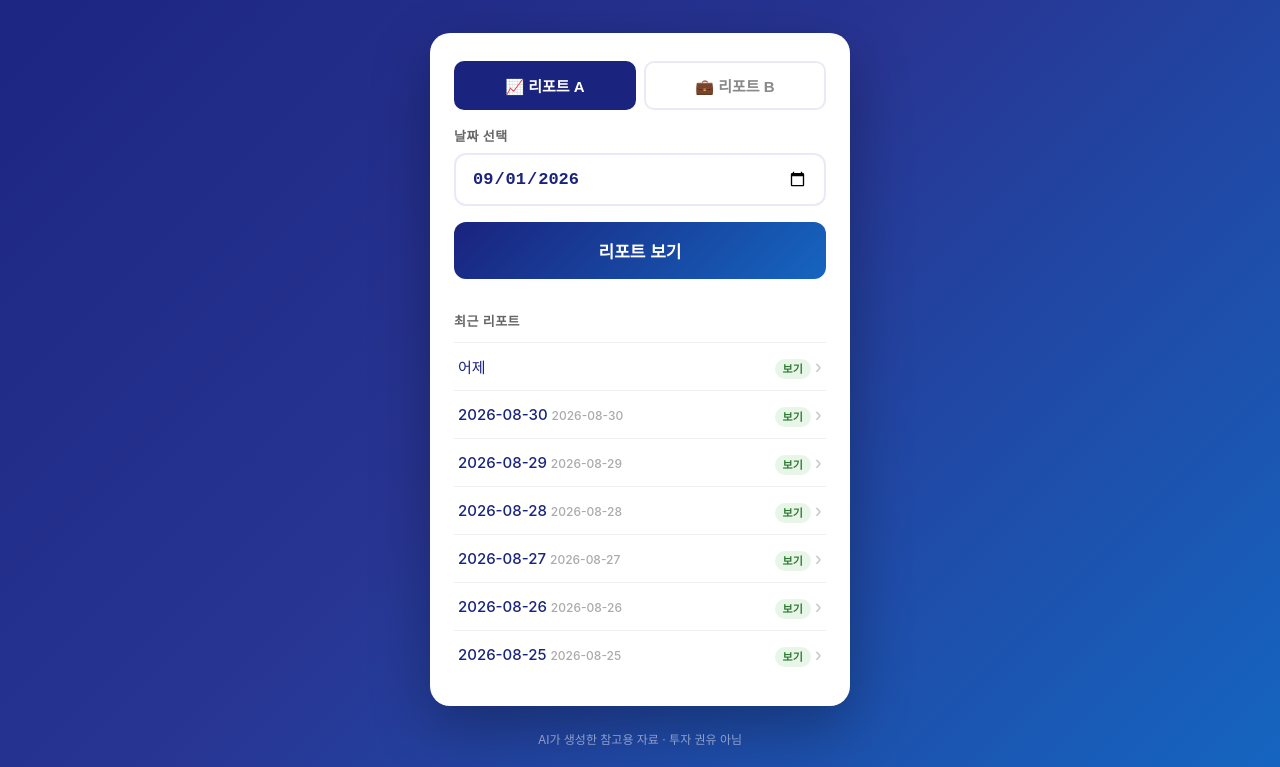
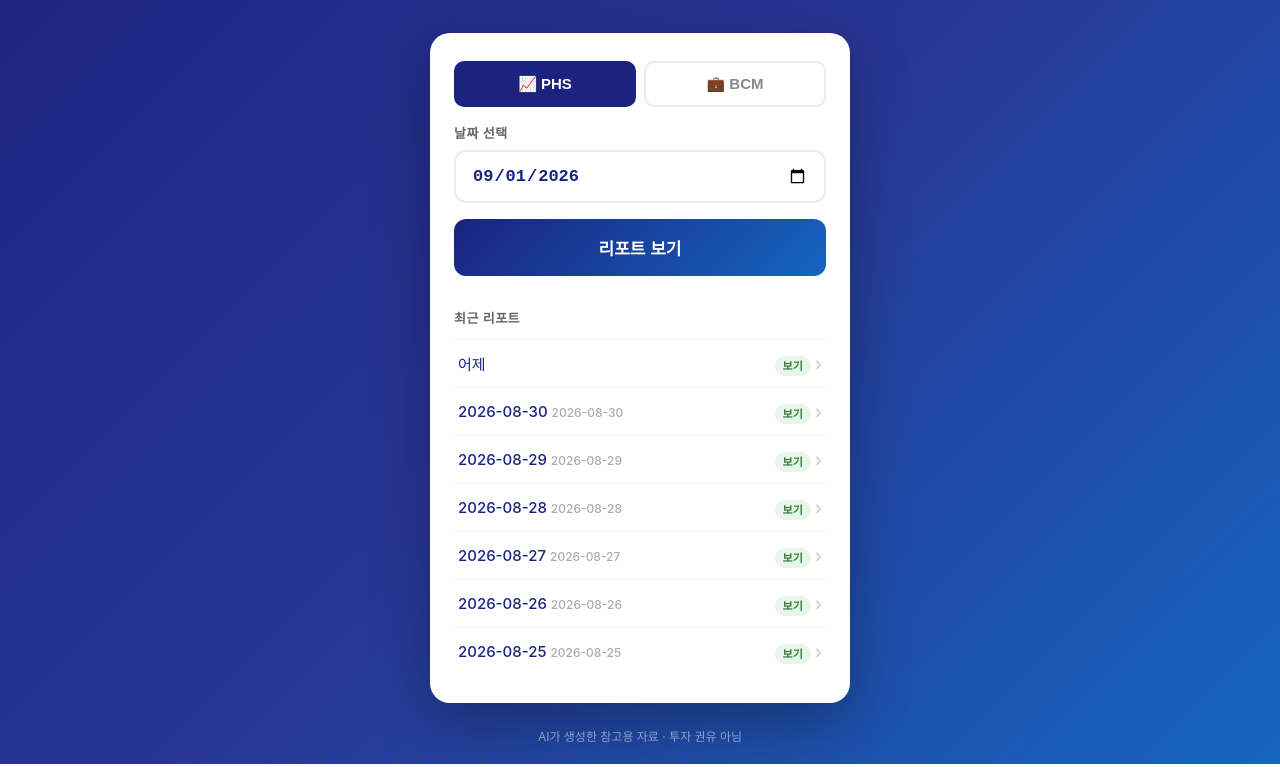
Before and after one commit to casspark78/stock-app, a plain HTML site: page index.html in a window 1280 px wide. Shown: the part 183-950 px from the top of the page. Drawn offline with Linux system fonts and the light colour scheme.

Commit message:
chore: 탭 이름 PHS/BCM으로 변경

```diff
--- a/index.html
+++ b/index.html
@@ -60,8 +60,8 @@
   <div class="app-sub">매일 오전 8시 업데이트</div>
   <div class="card">
     <div class="tab-row">
-      <button class="tab active" id="tabA" onclick="switchTab('A')">📈 리포트 A</button>
-      <button class="tab" id="tabB" onclick="switchTab('B')">💼 리포트 B</button>
+      <button class="tab active" id="tabA" onclick="switchTab('A')">📈 PHS</button>
+      <button class="tab" id="tabB" onclick="switchTab('B')">💼 BCM</button>
     </div>
     <label>날짜 선택</label>
     <input type="date" class="date-input" id="datePicker">
```
